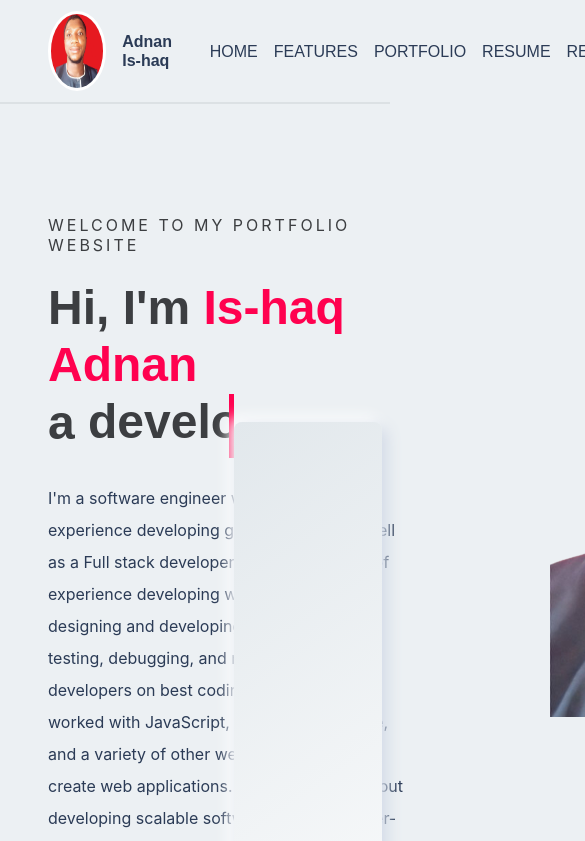
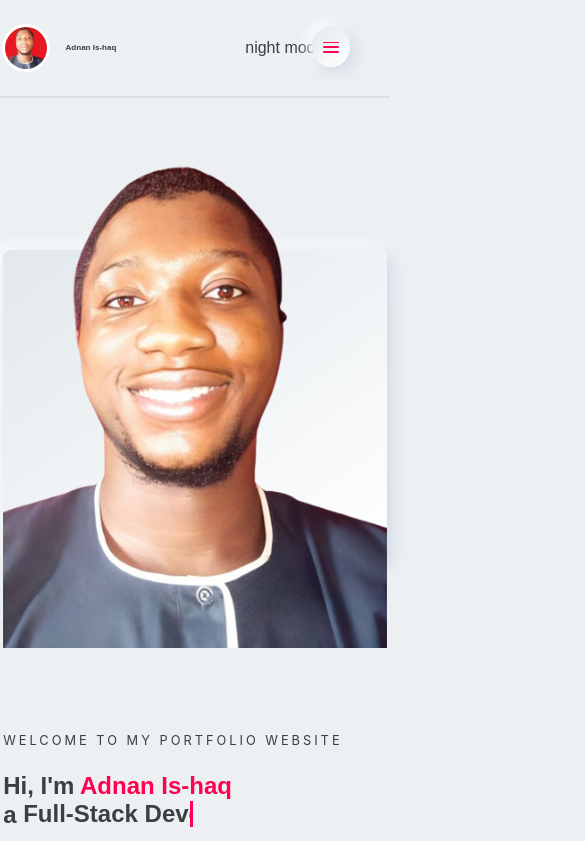
Before and after one commit to AdnanOlarmmi/Portfolio-Website, a React (Create React App) app: page / in a window 390 px wide. Shown: the top 841 px of the page, 585 px wide, since content can reach past the window. Built offline with nearby package versions, Linux system fonts and the light colour scheme.

Commit message:
Responsitivity

```diff
--- a/src/components/Contact.js
+++ b/src/components/Contact.js
@@ -23,10 +23,10 @@ const Contact = () => {
                     <p className='contact__name'>Adnan Is-haq</p>
                     <p className='contact__post'>Frontend Developer</p>
                     <p className='contact__desc'>
-                        I am available for both freelance and full time hire. If you have a project that you want to get started, think you need my help with something or just fancy saying hello, then get in touch.
+                        I am available for freelance and full time hire. If you have a project that you want to get started, think you need my help with something or just fancy saying hello, then get in touch.
                     </p>
                     <p>Phone: <a href='tel:+2348130036768'>+234 813 003 6768</a></p>
-                    <p>Email:<a href="mailto:adnanishaqola@gmail.com">adnanishaqola@gmail.com</a></p>
+                    <p>Email: <a href="mailto:adnanishaqola@gmail.com">adnanishaqola@gmail.com</a></p>
                     <div className="hero__accs">
                     <div>
                         <p>FIND WITH ME</p>
@@ -52,7 +52,7 @@ const Contact = () => {
                             <input name='name' type='text' placeholder='Name' required />
                         </label>
                         <label>PHONE NUMBER
-                            <input name='phoneNumber' type='tel' placeholder='Telephone number' required />
+                            <input name='phoneNumber' type='tel' placeholder='Telephone number' />
                         </label>
                     </div>
                     <div className='others'>
--- a/src/components/Header.js
+++ b/src/components/Header.js
@@ -1,18 +1,28 @@
 /*eslint-disable*/
-import React from 'react';
+import React, { useRef } from 'react';
 import adnan from './../assets/img/pass.jpg';
-import ReactDOM from 'react-dom'
 import AnchorLink from "react-anchor-link-smooth-scroll";
 
-const Header = () => (<header className='flex-row-center'>
+const Header = () => {
+const burgerRef = useRef();
+const navRef = useRef();
+
+const onClick = () => {
+  for(let i=0; i<burgerRef.current.childNodes.length; i++) {
+  burgerRef.current.childNodes[i].classList.toggle('change')
+  }
+  navRef.current.classList.toggle('open');
+}
+
+  return (<header className='flex-row-center'>
     <div className='icon flex-row-center'>
       <div className='imgwrapper'>
         <img className='myphoto' src={adnan} alt='AdnanPhoto'/>
       </div>
-      <h4>Adnan Is-haq</h4>
+      <h4 className='myname'>Adnan Is-haq</h4>
     </div>
-    <nav>
-      <ul className='nav flex-row'>
+    <nav onClick={onClick} ref={navRef}>
+      <ul className='nav'>
         <li>
           <AnchorLink offset='110' href="#home">HOME</AnchorLink>
         </li>
@@ -36,10 +46,15 @@ const Header = () => (<header className='flex-row-center'>
         </li>
       </ul>
     </nav>
+    <div onClick={onClick} ref={burgerRef} class="hamburger">
+          <span class="bar first-bar"></span>
+          <span class="bar second-bar"></span>
+          <span class="bar third-bar"></span>
+    </div>
     <div className='toggleLight'>
       night mode
     </div>
-  </header>);
+  </header>)};
 
 export default Header;
 
--- a/src/components/Hero.js
+++ b/src/components/Hero.js
@@ -7,12 +7,12 @@ import LinkedInIcon from '@mui/icons-material/LinkedIn';
 import { experienceYears } from "./MyResume";
 
 const Hero = () => (
-  <section id="home" className="hero flex-row">
+  <section id="home" className="hero">
     <div className="hero__content">
       <p className="hero__welcome">
         WELCOME TO MY PORTFOLIO WEBSITE
       </p>
-      <h1 className="hero__title">Hi, I'm <span className="hero__name">Is-haq Adnan</span> <div className="type">
+      <h1 className="hero__title">Hi, I'm <span className="hero__name">Adnan Is-haq</span> <div className="type">
         <span>a&nbsp;</span> <ul className="dynamic__txt">
         <li><span>Front End developer.</span></li>
         <li><span>Back End Developer.</span></li>
--- a/src/index.css
+++ b/src/index.css
@@ -26,19 +26,19 @@ body {
   font-weight: 400;
   line-height: 1.2;
   background-color: #ecf0f3;
-
 }
 
 header {
   align-items: center;
   justify-content: space-between;
-  padding: 0.7rem 3rem;
+  padding: 1.5rem 3rem;
   font-family: "Montserrat", sans-serif;
   border-bottom: 2px solid #dce1e4;
   position: sticky;
   top: -5px;
-  z-index: 5;
+  z-index: 7;
   background-color: #ecf0f3;
+  color: #3c3e41;
 }
 
 main {
@@ -69,10 +69,14 @@ ul {
 }
 
 .imgwrapper {
-  width: 5rem;
-  height: 5rem;
+  width: 3rem;
+  height: 3rem;
   border-radius: 50%;
   border: 3px solid white;
+}
+
+.nav {
+  display: flex;
 }
 
 .imgwrapper img {
@@ -90,9 +94,10 @@ nav li:hover {
 }
 
 .hero {
-  gap: 9rem;
   border-bottom: 1px solid #dce1e4;
   padding-bottom: 7rem;
+  justify-content: space-between;
+  display: flex;
 }
 
 .hero__content {
@@ -124,21 +129,33 @@ nav li:hover {
   font-size: 1rem;
   line-height: 2rem;
   margin-bottom: 10rem;
+  padding-right: 3rem;
+}
+
+.hamburger {
+  display: none;
 }
 
 .hero___img {
   z-index: 5;
+  position: relative;
+  margin: 0 auto;
+  flex-basis: 1000%;
+}
+
+.hero___img img {
+  width: 100%;
+  height: 100%;
 }
 
 .hero___img::before {
   content: "";
   position: absolute;
-  left: 60%;
-  width: 38%;
-  top: 50%;
+  width: 100%;
   bottom: 0;
+  top: 23%;
   border-radius: 0.5rem;
-  height: 85%;
+  height: 60%;
   z-index: -1;
   box-shadow: 5px 5px 15px #d1d9e6, -5px -5px 15px #fff;
   background: linear-gradient(145deg, #e2e8ec, #fff);
@@ -150,7 +167,6 @@ nav li:hover {
 
 .hero__accs__social {
   margin-top: 2rem;
-  gap: 1rem;
   margin-left: -1rem;
 }
 
@@ -164,12 +180,13 @@ nav li:hover {
 
 .dynamic__txt {
   overflow: hidden;
-  height: 4rem;
+  height: 3.5rem;
+  width: 35rem;
 }
 
 .dynamic__txt li {
   position: relative;
-  animation: moveup 4.5s steps(3) infinite;
+  animation: moveup 9s steps(3) infinite;
   top: 0;
 }
 
@@ -186,16 +203,20 @@ nav li:hover {
   left: 0;
   height: 100%;
   width: 100%;
-  border-left: 5px solid #ff014f;
-  animation: cursor 1.5s steps(60) infinite;
+  border-left: 3px solid #ff014f;
+  animation: cursor 3s steps(100) infinite;
+  margin-left: 7px;
 }
 
 @keyframes cursor {
-  100% {
+  40%,
+  60% {
     left: 100%;
-    margin: 0 -35px 0 35px;
   }
 
+  100% {
+    left: 0;
+  }
 }
 
 .features {
@@ -295,7 +316,7 @@ nav li:hover {
 }
 
 .features__item:hover * {
-  transform: translate(0, -5px);
+  transform: translate(0, -7px);
   color: #fff;
 }
 
@@ -393,25 +414,6 @@ nav li:hover {
 .myprofile__item:hover img {
   transition: all 0.3s ease-in-out;
   transform: scale(1.1);
-}
-
-.icon__like {
-  background-image: url('./assets/img/hoverlikeIcon.svg');
-  opacity: 0.15;
-  background-repeat: no-repeat;
-  cursor: pointer;
-  transition: all 0.2s ease-in-out;
-  color: transparent;
-  padding: 0.1rem 1rem;
-}
-
-.icon__like:hover {
-  background-image: url('./assets/img/likeIcon.svg');
-  opacity: 0.4;
-}
-
-.icon__like:active {
-  opacity: 1;
 }
 
 .myprofile__item__subheading {
@@ -920,3 +922,174 @@ label {
   border: none;
   cursor: pointer;
 }
+
+.hamburger:hover {
+  cursor: pointer;
+}
+
+.hamburger span {
+  display: block;
+  background-color: #ff014f;
+  margin: 0.4rem 0;
+  height: 0.2rem;
+  width: 2rem;
+  border-radius: 0.15rem;
+  transition: 0.3s all ease-in-out;
+  position: relative;
+}
+
+.change.first-bar {
+  top: 0.7rem;
+  transform: rotate(45deg);
+}
+
+.change.second-bar {
+  opacity: 0;
+}
+
+.change.third-bar {
+  bottom: 0.5rem;
+  transform: rotate(-45deg);
+}
+
+@media only screen and (max-width: 1200px) {
+
+  .toggleLight {
+    margin-right: 4rem;
+  }
+
+  .hero {
+    display: flex;
+    flex-direction: column-reverse;
+  }
+
+  nav {
+    height: 100%;
+    padding: 1rem 0.2rem;
+    gap: 2rem;
+    font-weight: 600;
+    align-items: center;
+    transition: all 0.3s ease-in-out;
+    position: fixed;
+    width: 100%;
+    left: -100%;
+    top: 0;
+    z-index: 1;
+    background-color: #3c3e41;
+  }
+
+  .open {
+    left: 0%;
+  }
+
+  .nav {
+    display: flex;
+    flex-direction: column;
+    background-color: #ecf0f3;
+    width: 50%;
+    height: 120%;
+    margin-top: -1em;
+    align-items: flex-start;
+    justify-content: space-around;
+    text-align: center;
+  }
+
+  .nav li {
+    margin-left: 1rem;
+  }
+
+  .hamburger {
+    position: absolute;
+    top: 0.7rem;
+    right: 2.5rem;
+    z-index: 99999999;
+    background: linear-gradient(145deg, #e2e8ec, #fff);
+    box-shadow: 5px 5px 15px #d1d9e6, -5px -5px 15px #fff;
+    padding: 1rem;
+    display: block;
+    border-radius: 50%;
+  }
+
+}
+
+
+@media only screen and (max-width: 950px) {
+
+  /* body {
+    overflow-x: hidden;
+  }
+
+  nav {
+    display: flex;
+    flex-direction: row;
+    justify-content: space-between;
+    padding: 1rem 2rem;
+    position: static;
+    width: 100vw;
+  } */
+
+
+}
+
+@media only screen and (max-width: 500px) {
+  main {
+    padding: 2rem 0.2rem;
+  }
+
+  header {
+    padding: 1.5rem 0.1rem;
+  }
+
+  .nav {
+    width: 70%;
+  }
+
+  .hero__welcome {
+    font-size: 0.8rem;
+  }
+
+  .hero__title {
+    font-size: 1.5rem;
+  }
+
+  .myname {
+    font-size: 0.5rem;
+  }
+
+  .dynamic__txt {
+    overflow: hidden;
+    height: 1.75rem;
+    width: 20rem;
+  }
+
+  @keyframes moveup {
+    100% {
+      top: -87px;
+    }
+  }
+
+  .hamburger {
+    padding: 0.7rem 0.7rem;
+    top: 1.7rem;
+  }
+
+  .hamburger span {
+    height: 0.1rem;
+    width: 1rem;
+    margin: 0.2rem 0;
+  }
+
+  .change.first-bar {
+    top: 0.3rem;
+  }
+
+  .change.third-bar {
+    bottom: 0.3rem;
+  }
+
+  .myprofile__heading,
+.features__heading {
+  font-size: 1.8rem;
+}
+
+}
```
